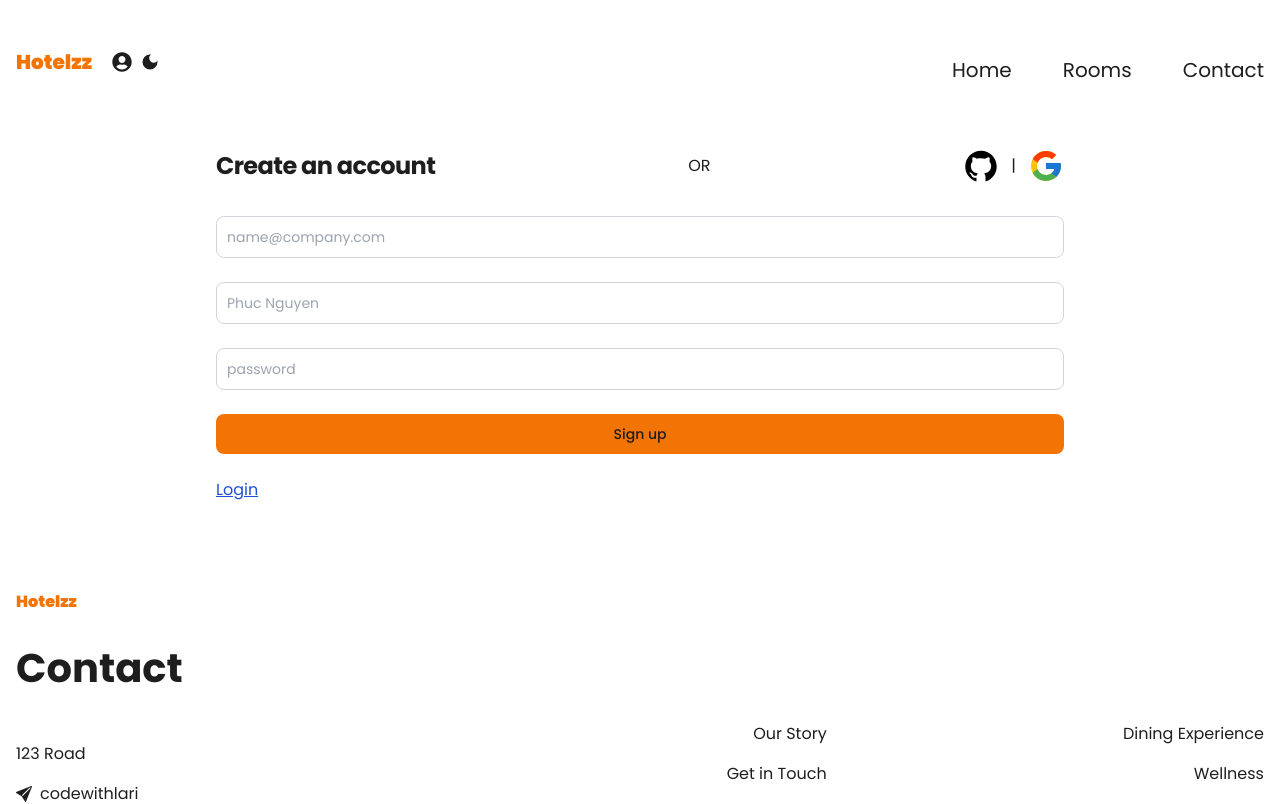
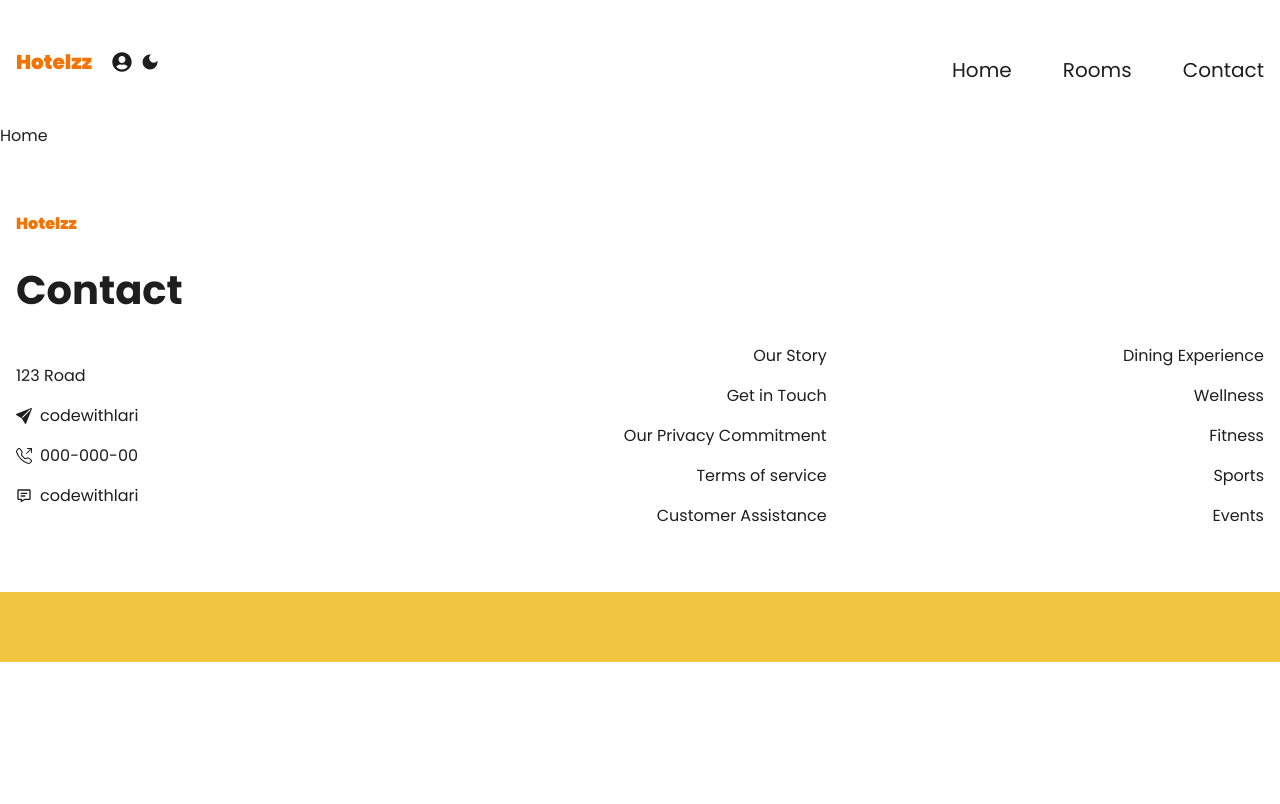
Before and after one commit to phuc-nguy3n/hotel-management, a Next.js app: page / in a window 1280 px wide. Shown: the top 804 px of the page. Built offline with nearby package versions, Linux system fonts and the light colour scheme; no server answers.

Commit message:
Change auth component to home page

```diff
--- a/src/app/(web)/page.tsx
+++ b/src/app/(web)/page.tsx
@@ -1,9 +1,7 @@
-import Auth from "./auth/page";
-
 export default function Home() {
   return (
     <>
-      <Auth />
+      <>Home</>
     </>
   );
 }
```
